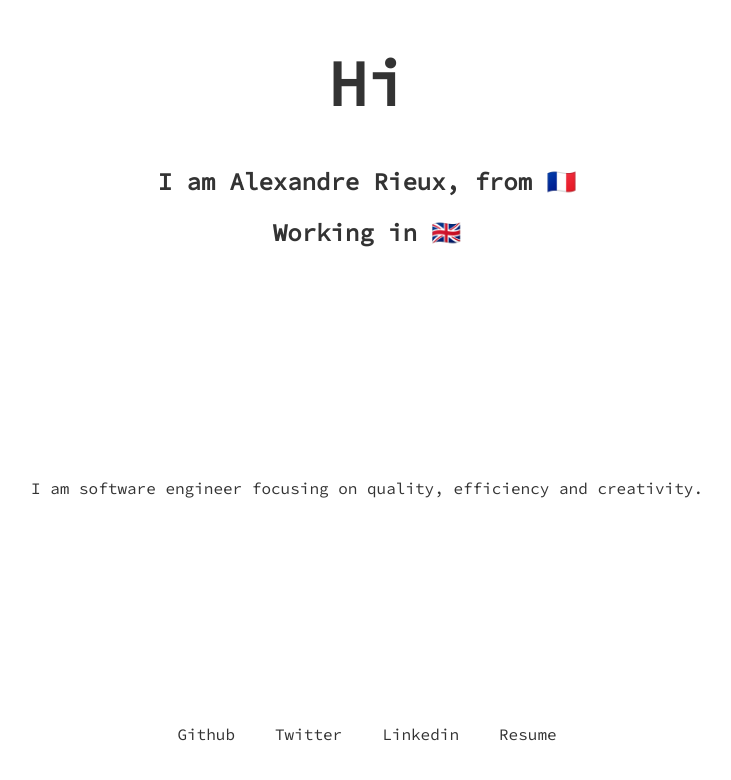
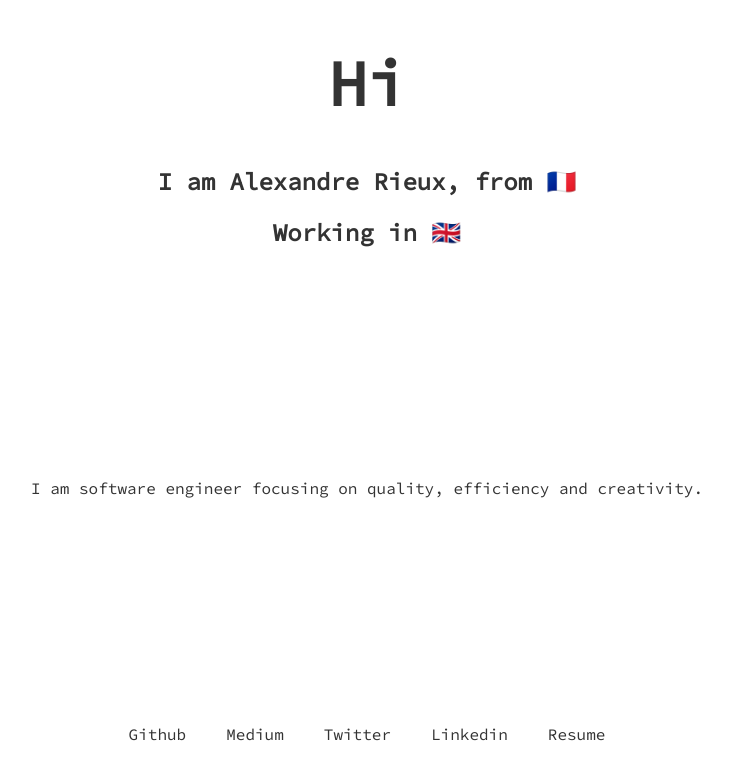
Before and after one commit to alex3165/portfolio, a React (Create React App) app: page / in a window 1280 px wide. Shown: the top 780 px of the page, without its empty margins (273-1004 px from the left). Built offline with nearby package versions, Linux system fonts and the light colour scheme.

Commit message:
Add medium

```diff
--- a/src/App.js
+++ b/src/App.js
@@ -39,6 +39,15 @@
             </li>
             <li className="el">
               <a
+                href="https://medium.com/@alex_picprod"
+                target="_blank"
+                rel="noopener noreferrer"
+              >
+                Medium
+              </a>
+            </li>
+            <li className="el">
+              <a
                 href="https://twitter.com/alex_picprod"
                 target="_blank"
                 rel="noopener noreferrer"
```
